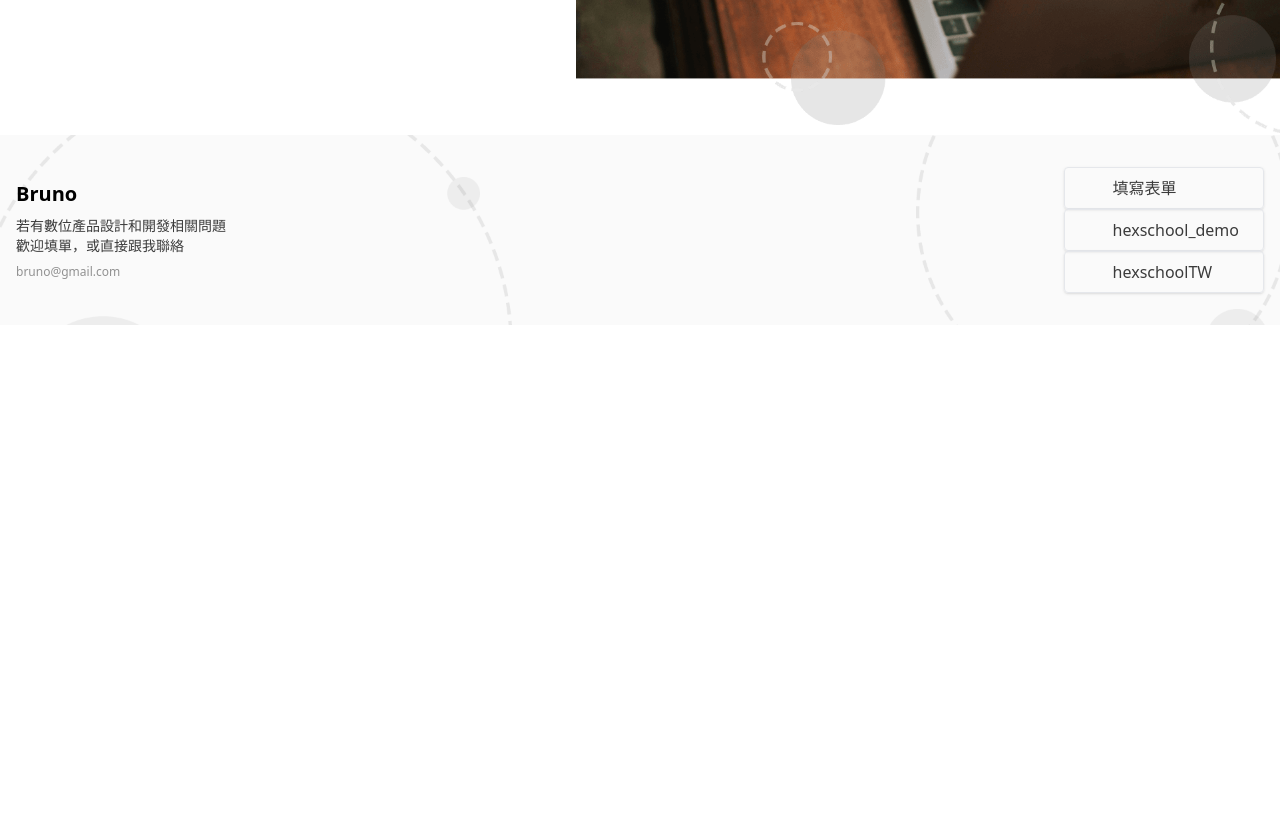
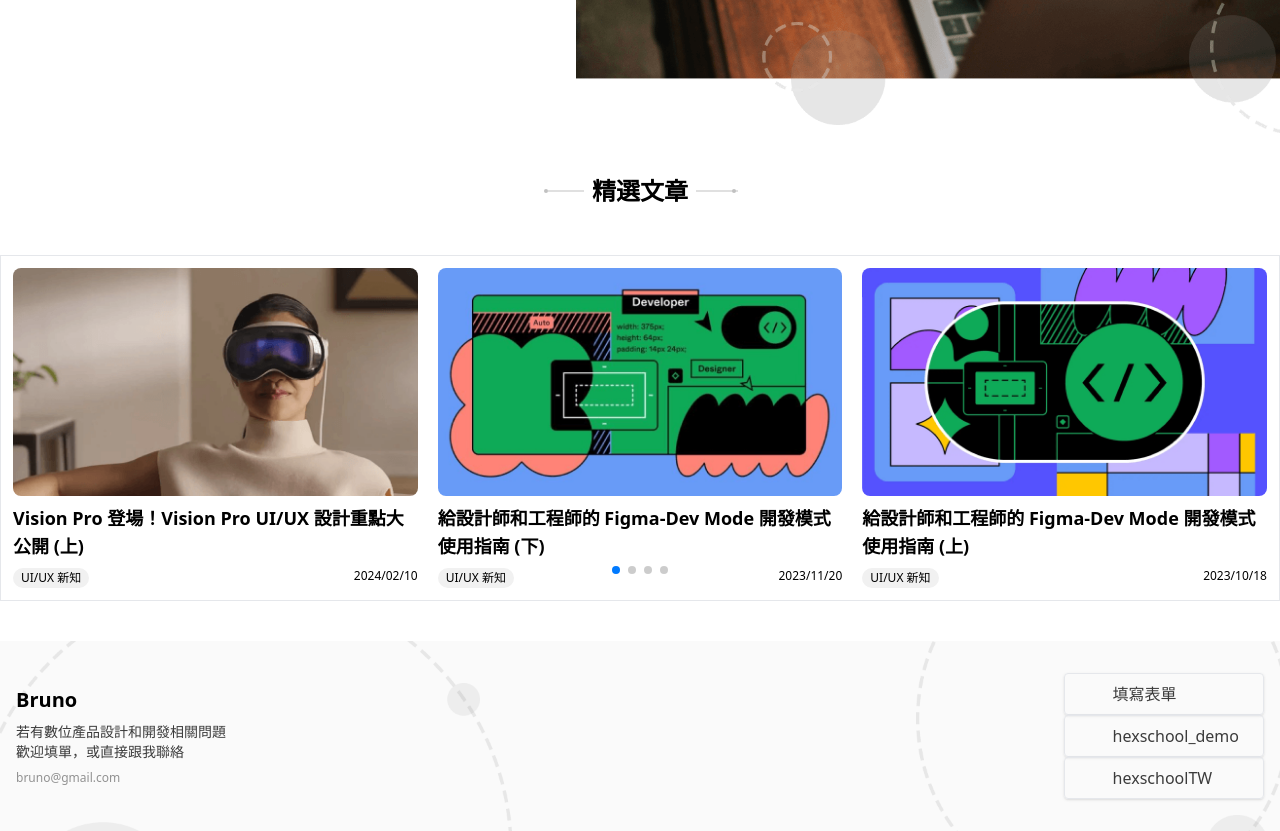
Before and after one commit to Bruno-Yu/self_blog, a React (Vite) app: page /#/ in a window 1280 px wide. Shown: the part 440-1271 px from the top of the page. Before the commit the page ends 800 px from the top, so only its background shows below. Built offline with nearby package versions, Linux system fonts and the light colour scheme; some icons are missing.

Commit message:
feat(Carousel): 1. 加上首頁精選文章欄位 2. 加上 swiper.js

```diff
--- a/package.json
+++ b/package.json
@@ -17,7 +17,8 @@
     "flowbite-react": "^0.8.0",
     "react": "^18.2.0",
     "react-dom": "^18.2.0",
-    "react-router-dom": "^6.23.1"
+    "react-router-dom": "^6.23.1",
+    "swiper": "^11.1.3"
   },
   "devDependencies": {
     "@iconify/react": "^4.1.1",
--- a/src/components/Footer.tsx
+++ b/src/components/Footer.tsx
@@ -19,7 +19,8 @@
 
     return (
         <>
-            <footer className="px-2 sm:px-4 py-8 flex flex-col items-center gap-y-2 sm:flex-row sm:justify-between bg-[url('src/assets/images/footer-bg-sm.png')] sm:bg-[url('src/assets/images/footer-bg-lg.png')] bg-cover">
+            <footer className=" bg-[url('src/assets/images/footer-bg-sm.png')] sm:bg-[url('src/assets/images/footer-bg-lg.png')] bg-cover">
+            <div className="container mx-auto min-[992px] max-w-[1296px] px-2 sm:px-4 py-8 flex flex-col items-center gap-y-2 sm:flex-row sm:justify-between">
                 <div className="">
                     <p className="text-xl text-center sm:text-left font-bold mb-2">Bruno</p>
                     <p className="text-[#3B3B3B] text-sm mb-2">若有數位產品設計和開發相關問題<br/>歡迎填單，或直接跟我聯絡</p>
@@ -38,6 +39,7 @@
                         </Fragment>))
                     }
                 </ul>
+            </div>
             </footer>
         </>
     )
--- a/src/views/Home.tsx
+++ b/src/views/Home.tsx
@@ -1,5 +1,14 @@
 import {Icon} from "@iconify/react"
 import { Fragment } from "react/jsx-runtime"
+import { Navigation, Pagination, Scrollbar, A11y } from 'swiper/modules';
+
+import { Swiper, SwiperSlide } from 'swiper/react';
+
+// Import Swiper styles
+import 'swiper/css';
+import 'swiper/css/navigation';
+import 'swiper/css/pagination';
+import 'swiper/css/scrollbar';
 
 function Banner () {
     const imgList = [
@@ -39,10 +48,99 @@
     </>)
 }
 
+function Title ({title}: {title:string}) {
+    return (<>
+        <div className="flex justify-center  mb-12">
+            <h2 className="relative text-center text-2xl font-bold bg-white px-2 after:content-[''] after:block after:rounded-full after:h-1 after:w-1 after:absolute after:bg-[#C1C1C1] before:-left-10 before:top-1/2 before:-translate-y-1/2 before:z-10 before:content-[''] before:block before:rounded-full before:h-1 before:w-1 before:absolute before:bg-[#C1C1C1] after:-right-10 after:top-1/2 after:-translate-y-1/2 after:z-10">{title}<span className="w-[170%] bg-[#C1C1C1] absolute -z-[1] -translate-y-1/2 top-1/2 h-[1px] -left-9 " /></h2>
+        </div>
+    </>)
+}
+
+
+const cardList = [
+    {
+      imgLink:
+        "src/assets/images/article-image1.png",
+      title: "Vision Pro 登場！Vision Pro UI/UX 設計重點大公開 (上)",
+      tag: "UI/UX 新知",
+      date: '2024/02/10'
+    },
+    {
+        imgLink:
+          "src/assets/images/article-image2.png",
+        title: "給設計師和工程師的 Figma-Dev Mode 開發模式使用指南 (下)",
+        tag: "UI/UX 新知",
+        date: '2023/11/20'
+      },
+      {
+        imgLink:
+          "src/assets/images/article-image3.png",
+        title: "給設計師和工程師的 Figma-Dev Mode 開發模式使用指南 (上)",
+        tag: "UI/UX 新知",
+        date: '2023/10/18'
+      },
+    {
+    imgLink:
+        "src/assets/images/article-image4.png",
+    title: "給設計師和工程師的 Figma-Dev Mode 開發模式使用指南 (上)",
+    tag: "UI/UX 新知",
+    date: '2023/10/18'
+    },
+    {
+    imgLink:
+        "src/assets/images/article-image5.png",
+    title: "給設計師和工程師的 Figma-Dev Mode 開發模式使用指南 (上)",
+    tag: "UI/UX 新知",
+    date: '2023/10/18'
+    },
+    {
+    imgLink:
+        "src/assets/images/article-image6.png",
+    title: "給設計師和工程師的 Figma-Dev Mode 開發模式使用指南 (上)",
+    tag: "UI/UX 新知",
+    date: '2023/10/18'
+    },
+  ];
+
+function Carousel() {
+
+    return (<>
+            <div className="py-10">
+                <Title title={'精選文章'} />
+                <div className="container mx-auto min-[992px] max-w-[1296px] border p-3">
+                    <div className="mx-auto">
+                    <Swiper
+                    // install Swiper modules
+                    modules={[ Pagination, ]}
+                    spaceBetween={20}
+                    slidesPerView={3}
+                    pagination={{ clickable: true }}
+                    >
+                        {cardList.map((e, idx)=> (<>
+                            <SwiperSlide key={idx}>
+                                <div className="flex flex-col gap-y-2">
+                                    <img className="rounded-lg w-full h-auto" src={e.imgLink} alt={e.imgLink} />
+                                    <p className="font-bold text-lg">{e.title}</p>
+                                    <div className="flex justify-between">
+                                        <div className="text-xs font-thin bg-[#F1F1F1] rounded-full py-0.5 px-2">
+                                            {e.tag}
+                                        </div>
+                                        <div className="text-xs font-thin">{e.date}</div>
+                                    </div>
+                                </div>
+                        </SwiperSlide>
+                        </>))}
+                    </Swiper>
+                    </div>
+                </div>
+            </div>
+    </>)
+}
 
 
 export default function (){
     return (<>
     <Banner/>
+    <Carousel/>
     </>)
 }
```
Also changed, not shown: 1 other file (tests, documents, lock files or other folders).
